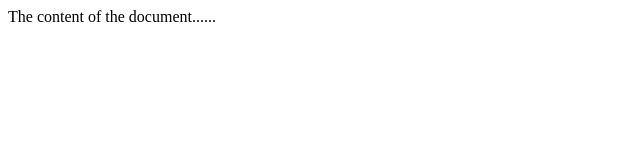
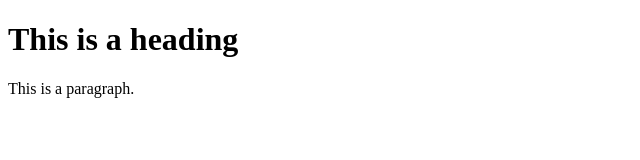
Before and after one commit to forestpines/forestpines.github.io, a plain HTML site: page index.html in a window 1280 px wide. Shown: the whole page, without its empty margins (0-640 px from the left). Drawn offline with Linux system fonts and the light colour scheme.

Commit message:
Update index.html

```diff
--- a/index.html
+++ b/index.html
@@ -5,7 +5,8 @@
 </head>
 
 <body>
-The content of the document......
+  <h1>This is a heading</h1>
+  <p>This is a paragraph.</p>
 </body>
 
 </html>
```
